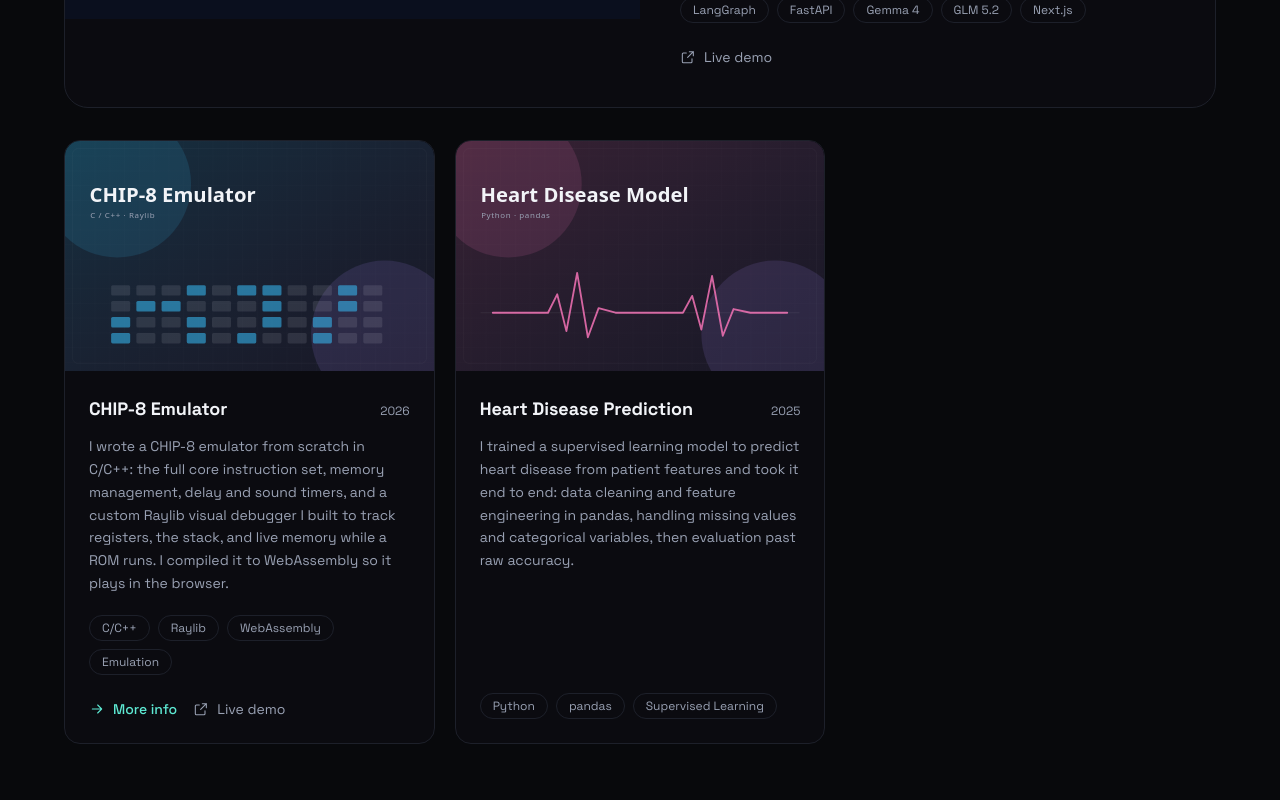
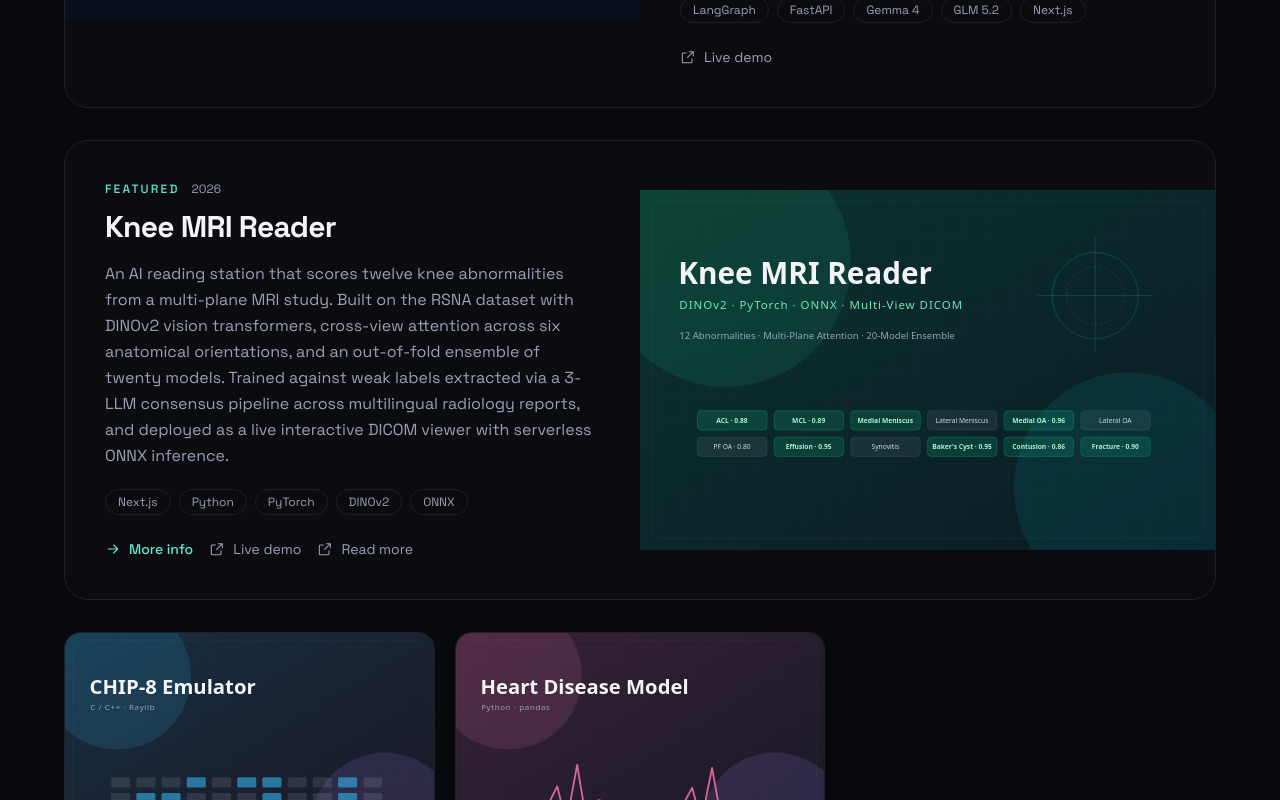
Before and after one commit to M4tyu633/portfolio, a Next.js app: page / in a window 1280 px wide. Shown: the part 4361-5161 px from the top of the page. Built offline with nearby package versions, Linux system fonts and the light colour scheme.

Commit message:
Add Knee MRI Reader featured project and full case study

```diff
--- a/src/content/data.ts
+++ b/src/content/data.ts
@@ -395,6 +395,68 @@ export const projects: Project[] = [
     },
   },
   {
+    title: "Knee MRI Reader",
+    slug: "knee-mri-reader",
+    year: "2026",
+    featured: true,
+    blurb:
+      "An AI reading station that scores twelve knee abnormalities from a multi-plane MRI study. Built on the RSNA dataset with DINOv2 vision transformers, cross-view attention across six anatomical orientations, and an out-of-fold ensemble of twenty models. Trained against weak labels extracted via a 3-LLM consensus pipeline across multilingual radiology reports, and deployed as a live interactive DICOM viewer with serverless ONNX inference.",
+    image: "/images/project-knee-mri.svg",
+    tags: ["Next.js", "Python", "PyTorch", "DINOv2", "ONNX"],
+    links: {
+      demo: "https://knee-mri-reader.vercel.app/",
+      more: "https://github.com/M4tyu633/knee-mri-reader",
+    },
+    caseStudy: {
+      intro:
+        "A knee MRI is not a single photo; it is a set of series shot from several angles with different contrast settings. I built an end-to-end reading station that takes raw, unlabelled DICOM series, runs cross-attention across six anatomical views using DINOv2 encoders, and scores twelve abnormalities simultaneously (ligament tears, cartilage tears, three-compartment osteoarthritis, swelling, cysts, contusions, and fractures). Scored honestly at 0.843 macro AUC on completely unseen test studies, with a live Next.js DICOM station for side-by-side comparison with specialist doctor notes.",
+      facts: [
+        { label: "Domain", value: "Musculoskeletal Radiology & Computer Vision" },
+        { label: "Dataset", value: "RSNA Knee Abnormality Detection (4,407 studies)" },
+        { label: "Architecture", value: "DINOv2 + Cross-View Attention + 20-Model Ensemble" },
+        { label: "Validation", value: "0.843 Macro AUC (Strict Out-of-Fold)" },
+        { label: "Inference", value: "ONNX Runtime with client-side DICOM parser" },
+        { label: "Stack", value: "Next.js 16 · React 19 · Python · PyTorch · Tailwind" },
+      ],
+      sections: [
+        {
+          heading: "Six angles, twelve targets",
+          body: [
+            "Scans arrive unlabelled from hospital scanners with different zoom levels, orientations, and contrast sequences. The first job is sorting them by plane and sequence from their DICOM headers into six canonical slots: sagittal, coronal, and axial fluid-sensitive sequences, sagittal fluid without fat suppression, and T1 sequences. Right knees are mirrored so the medial and lateral compartments always sit on the same side of the tensor.",
+            "The twelve targets are not all visible from any single vantage point. An ACL or PCL tear is clearest on sagittal fluid views, collateral ligament sprains on coronal cuts, and joint effusion or synovitis on axial slices. Trying to force all twelve predictions out of one 2D slice or a generic 3D convnet loses the specific sequence contrast needed for each tissue.",
+          ],
+        },
+        {
+          heading: "The hard part: there is almost no answer key",
+          body: [
+            "Out of 4,407 patient studies, only 58 had direct expert ground-truth labels. The remaining 4,349 arrived with free-text doctor reports written in nine different languages. Anything missed or mislabeled during extraction sets a ceiling on the vision model downstream.",
+            "Instead of a single NLP pass, I ran three distinct language models over each clinical report and took the consensus label. Evaluated against the 58 expert ground-truth studies, this ensemble reached 0.89 agreement compared to 0.87 for single-model extraction, a difference verified under a paired bootstrap test.",
+          ],
+        },
+        {
+          heading: "Cross-view attention and rank pooling",
+          body: [
+            "Each slice is encoded using a DINOv2 vision transformer backbone. Each of the twelve abnormality heads maintains independent cross-attention weights over all six series slots, learning to attend to the sequence and angle relevant to its target (such as weighting sagittal cuts for meniscus tears and axial cuts for joint effusion).",
+            "To prevent single-model overconfidence, twenty models trained across five cross-validation folds vote on every scan. Predictions are aggregated via rank pooling rather than raw average probabilities, preserving relative ordering and clinical calibration.",
+          ],
+        },
+        {
+          heading: "Honest evaluation over memorization",
+          body: [
+            "If scored on the scans it trained on, the ensemble reaches a 0.997 macro AUC. But testing a model on data it has already seen is just testing memorization. Every metric reported on the site is strictly out-of-fold on unseen studies, where the macro AUC is 0.843 across all twelve findings.",
+            "Rare findings like lateral meniscus tears score lower primarily because there are fewer training instances, while high-contrast findings like medial osteoarthritis (0.96 AUC) and joint effusion (0.95 AUC) resolve with high confidence.",
+          ],
+        },
+        {
+          heading: "The reading station",
+          body: [
+            "The web interface is built in Next.js 16 and React 19 as an interactive radiology station. It allows clinicians to scrub through multi-slice DICOM series across all viewports simultaneously, inspect prediction confidences against the radiologist's original text report, and upload local DICOM or image sets for live inference.",
+          ],
+        },
+      ],
+    },
+  },
+  {
     title: "CHIP-8 Emulator",
     slug: "chip-8-emulator",
     year: "2026",
```
Also changed, not shown: public/images/project-knee-mri.svg (added).
